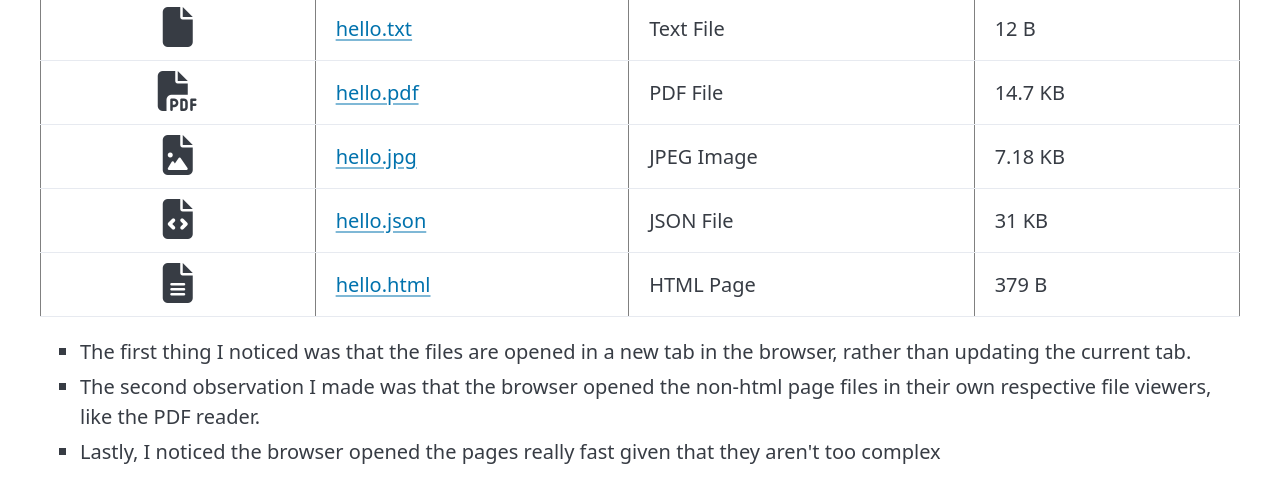
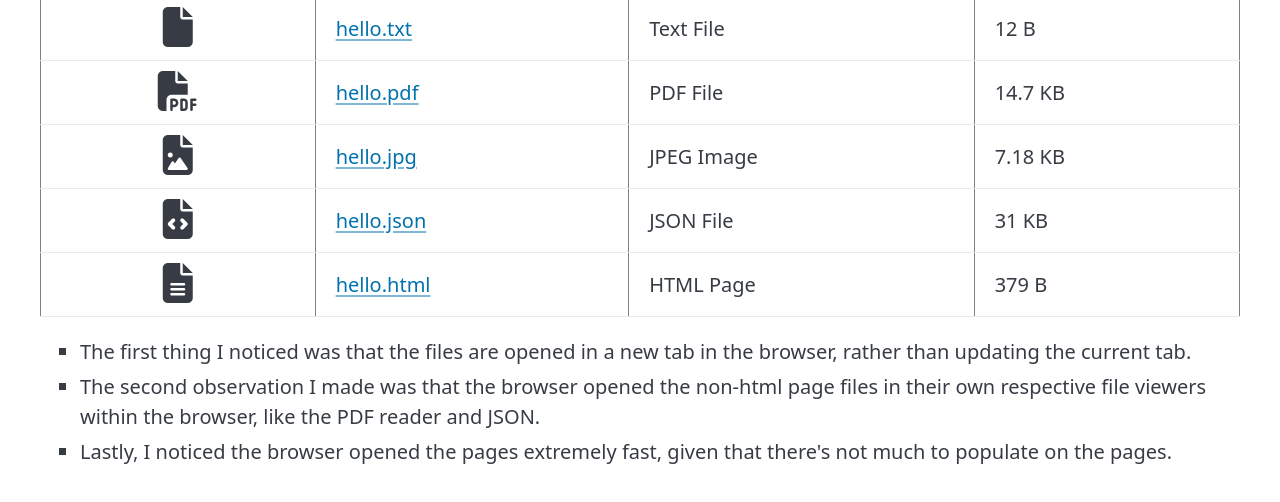
Before and after one commit to umrua/file-browser, a plain HTML site: page index.html in a window 1280 px wide. Shown: the part 140-642 px from the top of the page. Drawn offline with nearby package versions, Linux system fonts and the light colour scheme.

Commit message:
Observations

```diff
--- a/index.html
+++ b/index.html
@@ -64,8 +64,8 @@
       </table>
       <ul>
         <li>The first thing I noticed was that the files are opened in a new tab in the browser, rather than updating the current tab.</li>
-        <li>The second observation I made was that the browser opened the non-html page files in their own respective file viewers, like the PDF reader.</li>
-        <li>Lastly, I noticed the browser opened the pages really fast given that they aren't too complex</li>
+        <li>The second observation I made was that the browser opened the non-html page files in their own respective file viewers within the browser, like the PDF reader and JSON.</li>
+        <li>Lastly, I noticed the browser opened the pages extremely fast, given that there's not much to populate on the pages.</li>
       </ul>
     </main>
   </body>
```
